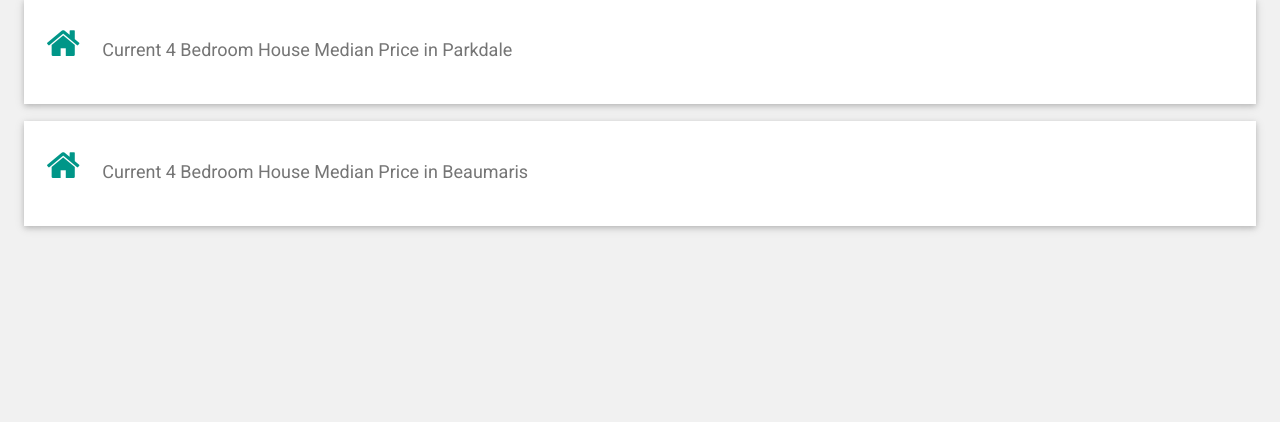
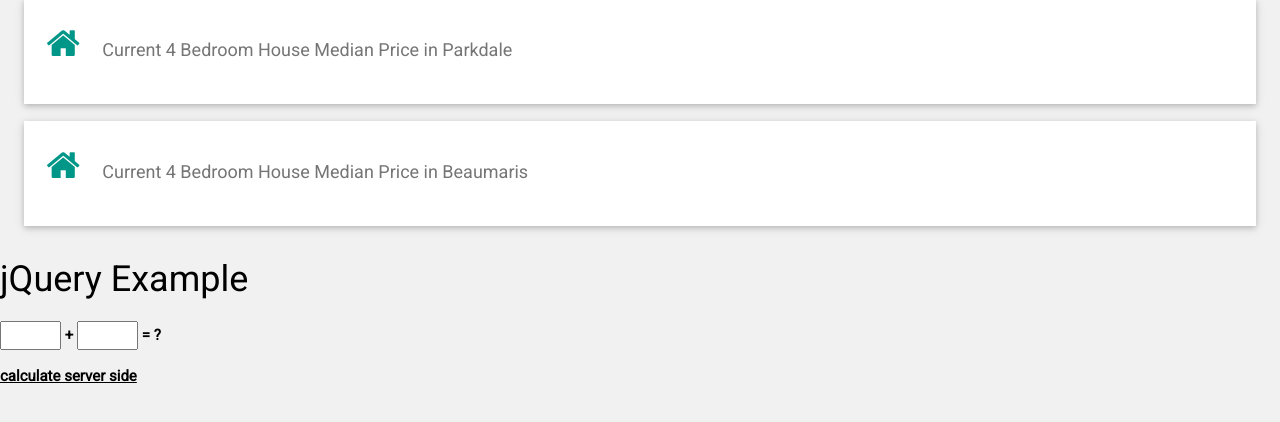
Before and after one commit to benjaminwillett/houseprices, a Flask app: page / in a window 1280 px wide. Shown: the part 261-683 px from the top of the page. Run offline with Flask 2, Linux system fonts and the light colour scheme; data that the repository does not hold is empty; some libraries are stand-ins or nearby versions.

Commit message:
make it better

```diff
--- a/houseprice.py
+++ b/houseprice.py
@@ -1,4 +1,4 @@
-from flask import Flask, render_template
+from flask import Flask, render_template, jsonify, request
 from BeautifulSoup import BeautifulSoup
 import urllib3
 import time
@@ -97,5 +97,12 @@ def default():
     return render_template('main.html', REFINEDCHELT=refinedChelt, REFINEDMENT=refinedMent, REFINEDPARK=refinedPark, REFINEDBEAU=refinedBeau, CHANGE=change)
 
 
+@app.route('/_pricing')
+def add_pricing():
+    a = request.args.get('a', "updating", type=str)
+    b = request.args.get('b', "updating", type=str)
+    return jsonify(result=a + b)
+
+
 if __name__ == '__main__':
     app.run()
--- a/templates/main.html
+++ b/templates/main.html
@@ -73,3 +73,24 @@ html,body,h1,h2,h3,h4,h5,h6 {font-family: "Roboto", sans-serif}
 
 </div>
 </div>
+<div>
+<script type=text/javascript>
+  $(function() {
+    $('a#calculate').bind('click', function() {
+      $.getJSON($SCRIPT_ROOT + '/_pricing', {
+        a: $('input[name="a"]').val(),
+        b: $('input[name="b"]').val()
+      }, function(data) {
+        $("#result").text(data.result);
+      });
+      return false;
+    });
+  });
+</script>
+<h1>jQuery Example</h1>
+<p><input type=text size=5 name=a> +
+   <input type=text size=5 name=b> =
+   <span id=result>?</span>
+<p><a href=# id=calculate>calculate server side</a>
+    </p>
+    </div>
```
